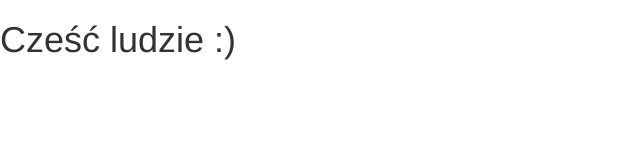
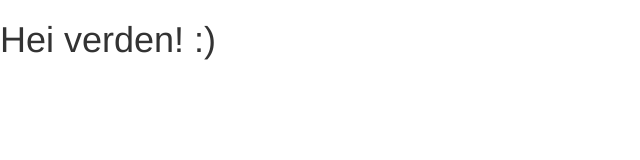
Before and after one commit to kapilgandhi4545/angularjs-workshop, a website: page app/index.html in a window 1280 px wide. Shown: the whole page, without its empty margins (0-640 px from the left). Drawn offline with Linux system fonts and the light colour scheme.

Commit message:
changed hello world to norwegian

```diff
--- a/app/index.html
+++ b/app/index.html
@@ -13,7 +13,7 @@
 </head>
 <body>
 
-    <h1>Cześć ludzie :)</h1>
+    <h1>Hei verden! :)</h1>
 
 </body>
 </html>
```
